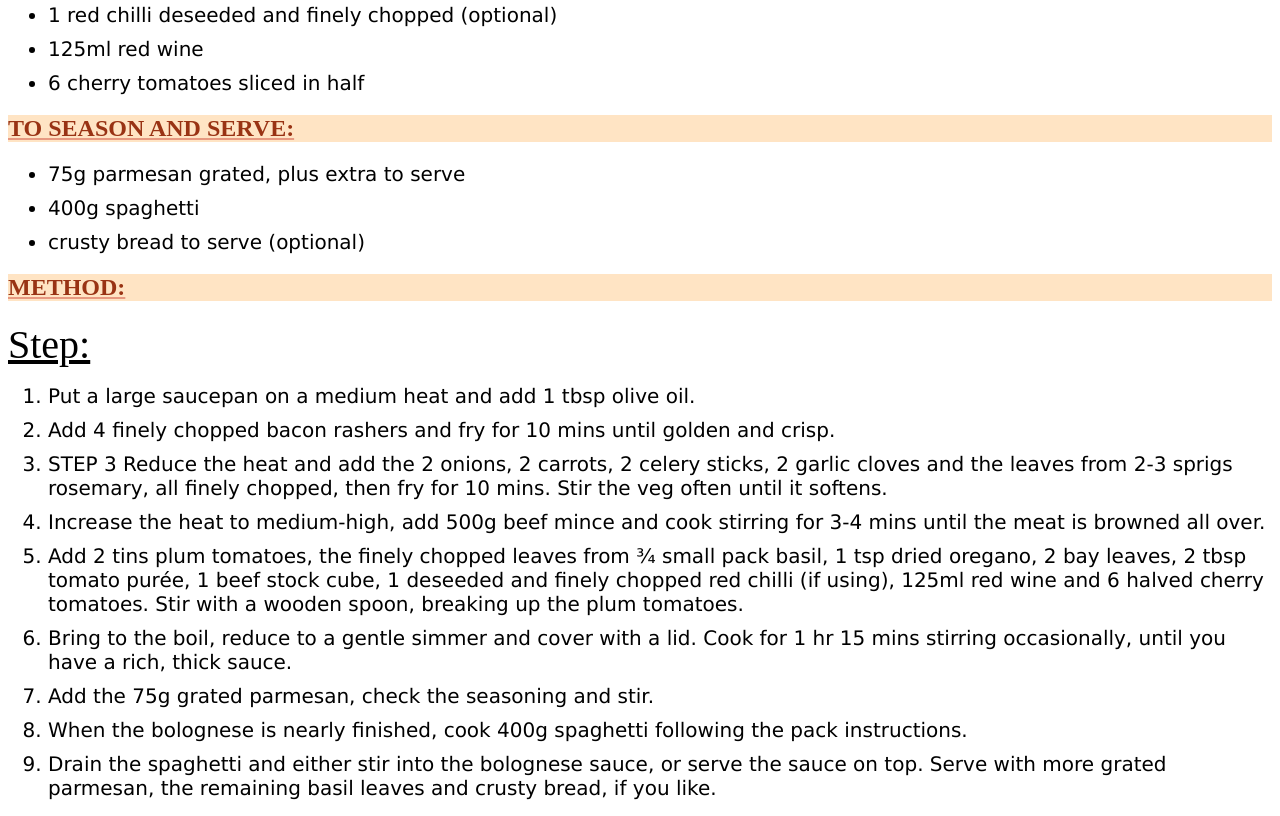
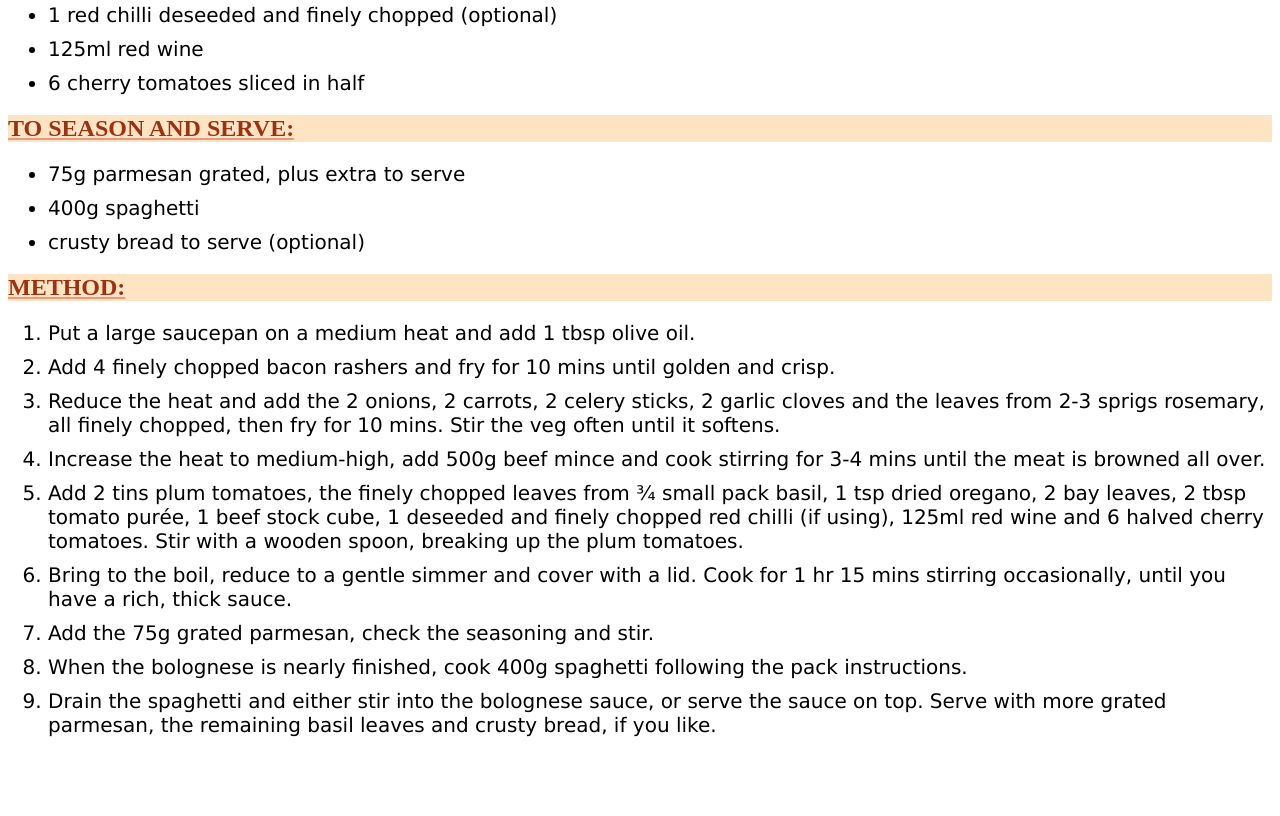
Before and after one commit to pieterbotes41/odins-recipe, a plain HTML site: page htmlRecipes/spaghetti1.html in a window 1280 px wide. Shown: the part 1353-2169 px from the top of the page. After the commit the page ends 2106 px from the top, so only its background shows below. Drawn offline with Linux system fonts and the light colour scheme.

Commit message:
Made changes to headings, add color to text

```diff
--- a/htmlRecipes/spaghetti1.html
+++ b/htmlRecipes/spaghetti1.html
@@ -49,15 +49,12 @@
             </ul>
         </div>
 
-
     <h2 class="method">Method:</h2>
-    <div class="step">Step:</div>
         <div>
             <ol>
                 <li>Put a large saucepan on a medium heat and add 1 tbsp olive oil.</li>
                 <li>Add 4 finely chopped bacon rashers and fry for 10 mins until golden and crisp.</li>
-                <li>STEP 3
-                    Reduce the heat and add the 2 onions, 2 carrots, 2 celery sticks, 2 garlic cloves and the leaves from 2-3 sprigs rosemary, all finely chopped, then fry for 10 mins. Stir the veg often until it softens.</li>
+                <li>Reduce the heat and add the 2 onions, 2 carrots, 2 celery sticks, 2 garlic cloves and the leaves from 2-3 sprigs rosemary, all finely chopped, then fry for 10 mins. Stir the veg often until it softens.</li>
                 <li>Increase the heat to medium-high, add 500g beef mince and cook stirring for 3-4 mins until the meat is browned all over.</li>
                 <li>Add 2 tins plum tomatoes, the finely chopped leaves from ¾ small pack basil, 1 tsp dried oregano, 2 bay leaves, 2 tbsp tomato purée, 1 beef stock cube, 1 deseeded and finely chopped red chilli (if using), 125ml red wine and 6 halved cherry tomatoes. Stir with a wooden spoon, breaking up the plum tomatoes.</li>
                 <li>Bring to the boil, reduce to a gentle simmer and cover with a lid. Cook for 1 hr 15 mins stirring occasionally, until you have a rich, thick sauce.</li>
```
